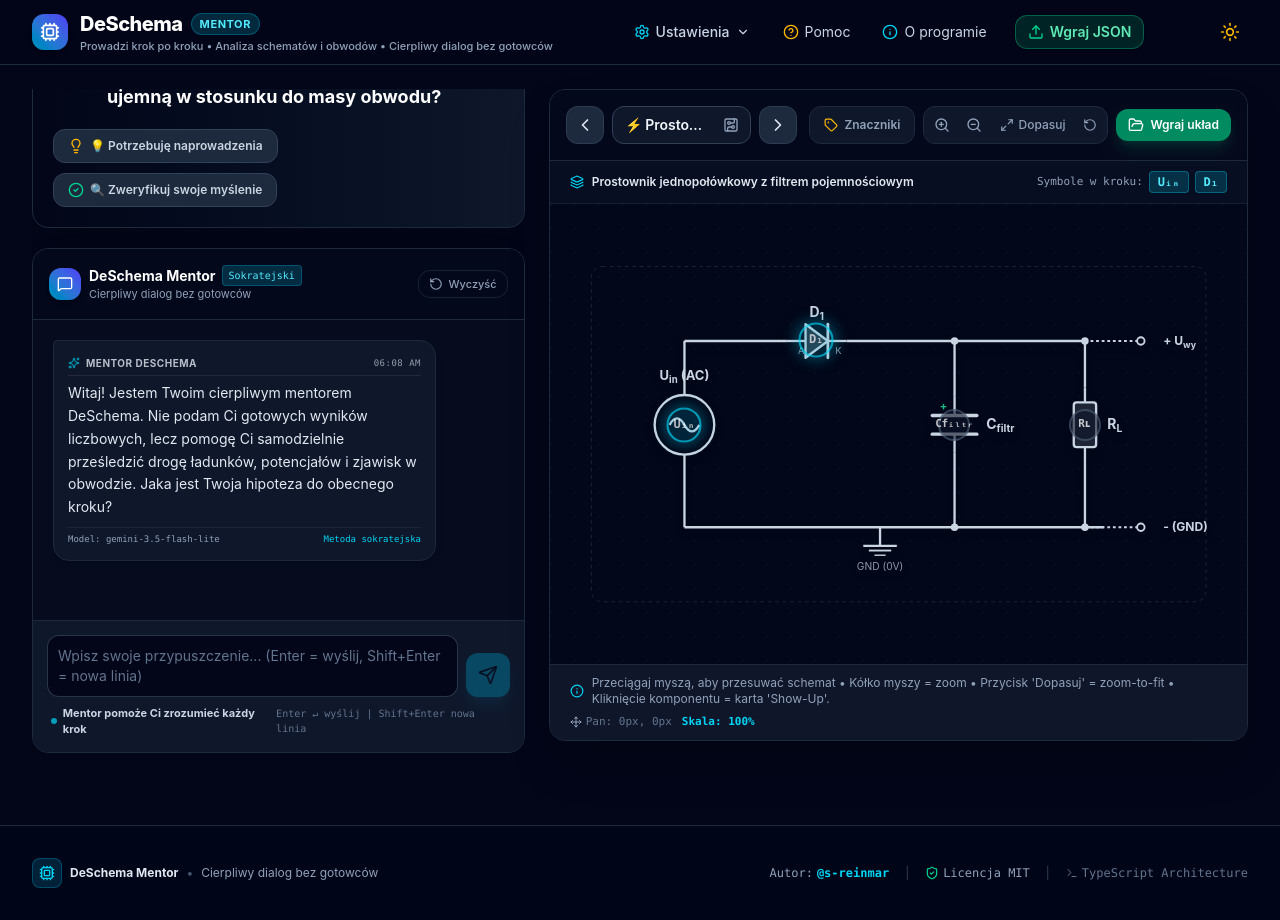
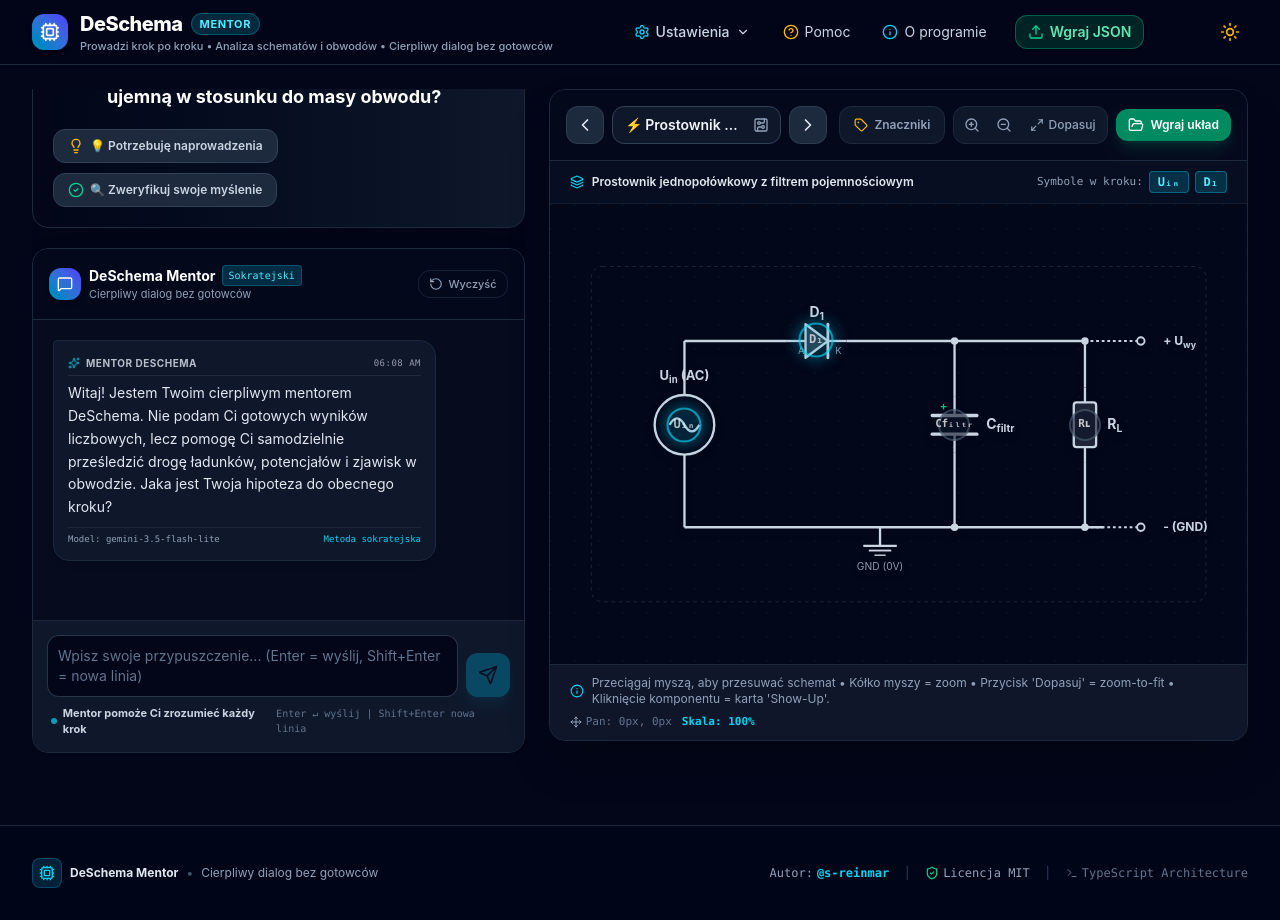
Before and after one commit to s-reinmar/DeSchema, a React (Vite) app: page / in a window 1280 px wide. Built offline with nearby package versions, Linux system fonts and the light colour scheme.

Commit message:
refactor: remove redundant reset zoom functionality
Eliminated the unused "Reset view" button and its associated logic from the pan-zoom hook and schematic controls to streamline the UI.

```diff
--- a/src/components/SvgSchematicViewer.tsx
+++ b/src/components/SvgSchematicViewer.tsx
@@ -53,7 +53,6 @@ export const SvgSchematicViewer: React.FC<Props> = ({
     zoomIn,
     zoomOut,
     zoomToFit,
-    resetTransform,
     handleMouseDown,
     handleMouseMove,
     handleMouseUp,
@@ -133,7 +132,6 @@ export const SvgSchematicViewer: React.FC<Props> = ({
         onZoomIn={zoomIn}
         onZoomOut={zoomOut}
         onZoomToFit={zoomToFit}
-        onResetZoom={resetTransform}
         onToggleAnnotationMode={() => setIsAnnotationMode((prev) => !prev)}
         onClearAnnotations={handleClearAnnotations}
       />
--- a/src/components/schematic/SchematicControlsBar.tsx
+++ b/src/components/schematic/SchematicControlsBar.tsx
@@ -13,7 +13,6 @@ import {
   ZoomIn,
   ZoomOut,
   Maximize2,
-  RotateCcw,
   Tag,
   Trash2,
   CircuitBoard,
@@ -33,7 +32,6 @@ interface Props {
   readonly onZoomIn: () => void;
   readonly onZoomOut: () => void;
   readonly onZoomToFit: () => void;
-  readonly onResetZoom: () => void;
   readonly onToggleAnnotationMode: () => void;
   readonly onClearAnnotations: () => void;
 }
@@ -50,7 +48,6 @@ export const SchematicControlsBar: React.FC<Props> = ({
   onZoomIn,
   onZoomOut,
   onZoomToFit,
-  onResetZoom,
   onToggleAnnotationMode,
   onClearAnnotations,
 }) => {
@@ -170,14 +167,6 @@ export const SchematicControlsBar: React.FC<Props> = ({
             <Maximize2 className="w-3.5 h-3.5" />
             <span className="hidden sm:inline">Dopasuj</span>
           </button>
-          <button
-            onClick={onResetZoom}
-            className="p-1.5 text-slate-400 hover:text-white rounded-lg hover:bg-slate-800 transition text-xs font-mono cursor-pointer"
-            title="Resetuj widok (100%)"
-            aria-label="Resetuj widok"
-          >
-            <RotateCcw className="w-3.5 h-3.5" />
-          </button>
         </div>
 
         {/* Upload Button */}
--- a/src/hooks/useSchematicPanZoom.ts
+++ b/src/hooks/useSchematicPanZoom.ts
@@ -18,7 +18,6 @@ interface UseSchematicPanZoomReturn {
   readonly zoomIn: () => void;
   readonly zoomOut: () => void;
   readonly zoomToFit: () => void;
-  readonly resetTransform: () => void;
   readonly handleMouseDown: (e: React.MouseEvent<HTMLDivElement>) => void;
   readonly handleMouseMove: (e: React.MouseEvent<HTMLDivElement>) => void;
   readonly handleMouseUp: () => void;
@@ -81,14 +80,6 @@ export function useSchematicPanZoom(
     });
   }, []);
 
-  const resetTransform = useCallback(() => {
-    setTransform({
-      scale: DEFAULT_SCALE,
-      translateX: 0,
-      translateY: 0,
-    });
-  }, []);
-
   const handleMouseDown = useCallback((e: React.MouseEvent<HTMLDivElement>) => {
     // Only primary mouse button and not if clicking an interactive control
     if (e.button !== 0) return;
@@ -128,7 +119,6 @@ export function useSchematicPanZoom(
     zoomIn,
     zoomOut,
     zoomToFit,
-    resetTransform,
     handleMouseDown,
     handleMouseMove,
     handleMouseUp,
```
Also changed, not shown: 1 other file (tests, documents, lock files or other folders).
